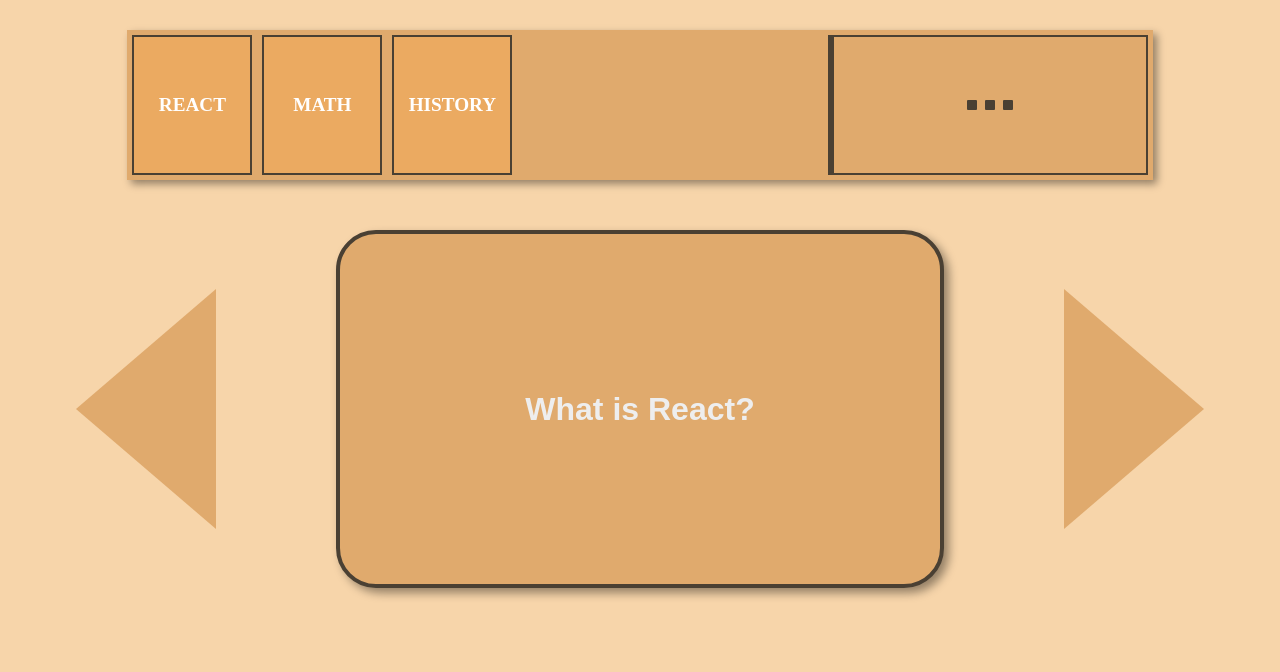
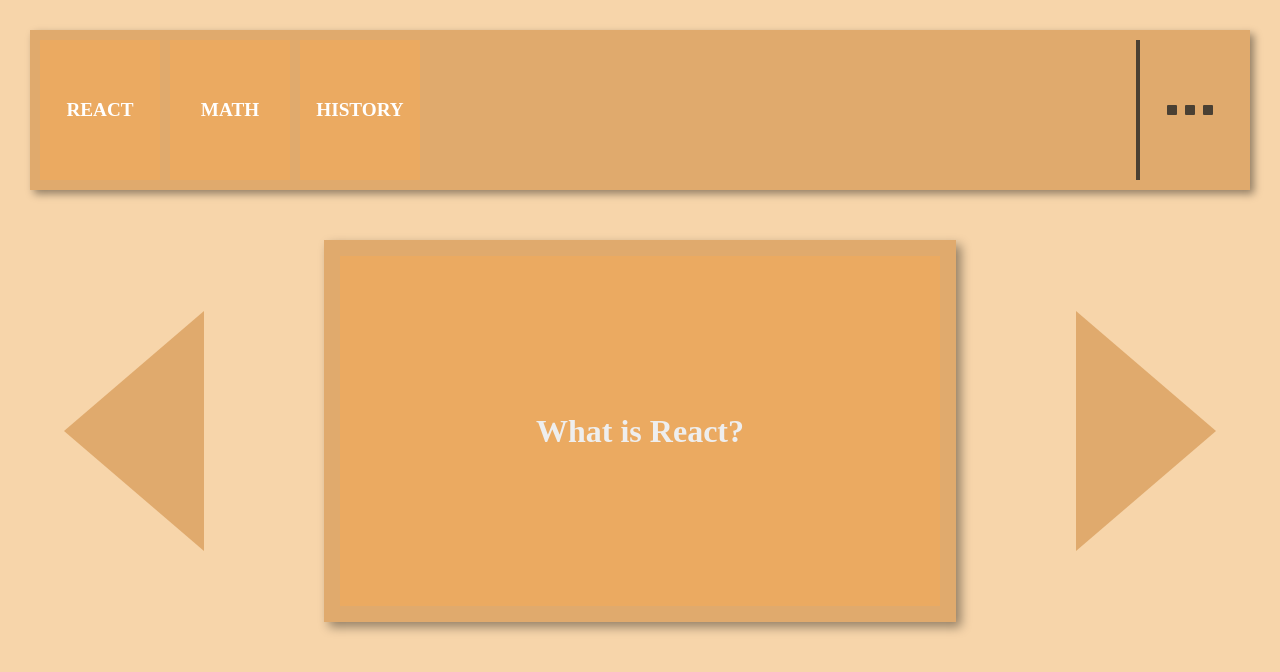
Before and after one commit to IALT1234/SPEAR, a React (Vite) app: page / in a window 1280 px wide. Both pictures are taken after a click on the button "REACT". Shown: the top 672 px of the page. Built offline with nearby package versions, Linux system fonts and the light colour scheme.

Commit message:
Polished deck-bar and current-card sections

```diff
--- a/src/css/Decks_Page.css
+++ b/src/css/Decks_Page.css
@@ -8,12 +8,15 @@
   background-color: #e0aa6d;
   border: 5px solid #e0aa6d;
   margin: 30px auto;
-  width: 90%;
+
+  /* locked width */
+  width: 1200px;
   max-width: 1200px;
+
   box-shadow: 4px 4px 8px rgba(0, 0, 0, 0.4);
   overflow: hidden;
   height: 140px;
-  padding: 0;
+  padding: 5px;
 }
 
 
@@ -40,7 +43,7 @@
 =========================== */
 .deck-buttons-container {
   display: inline-flex;
-  flex-wrap: nowrap;
+  /* flex-wrap: nowrap; */
   white-space: nowrap;
   height: 100%;
   gap : 10px;
@@ -54,7 +57,7 @@
 =========================== */
 .deck-button-wrapper {
   width: 120px;
-  display: flex;
+  /* display: flex; */
   flex-direction: column;
   align-items: center;
   flex-shrink: 0;
@@ -73,7 +76,7 @@
   font-size: 1.2rem;
   background-color: #ebaa61;
   color: white;
-  border: 2px solid #4a4033;
+  border: 2px solid #ebaa61;
   border-radius: 0;
   margin: 0;
   padding: 0;
@@ -89,6 +92,8 @@
 }
 .deck-button:hover {
   background-color: #f3ae55;
+  transform: scale(1.15);
+
 }
 
 
@@ -110,21 +115,21 @@
    Affects: <div className="options-area">
 =========================== */
 .options-area {
-  /* Fixed width in pixels - change 320px to your desired fixed width */
-  width: 320px;
-
+  flex: 0 0 auto;
+  transition: width 0.3s;
   height: 100%;
   background-color: #e0aa6d;
   border-left: 4px solid #4a4033;
-  border-top: 0px solid #e0aa6d;
   /* Prevent shrinking when inside a flex container */
-  flex: 0 0 320px;
-  box-sizing: border-box;
+  /* flex: 0 0 320px;
+  box-sizing: border-box; */
 
 }
 
 /* Default (collapsed) state - shows 3-dot button */
 .options-area:not(.expanded) {
+  /* display: flex; */
+  width: 100px;
   display: flex;
   justify-content: center;
   align-items: center;
@@ -134,6 +139,7 @@
 
 /* Expanded state with grid layout for buttons */
 .options-area.expanded {
+  width: 320px;
   display: grid;
   grid-template-columns: 1fr 1fr 80px;
   grid-template-rows: 1fr 1fr;
@@ -257,7 +263,7 @@
   justify-content: center;
   align-items: center;
   background-color: #e0aa6d;
-  border: 2px solid #4a4033;
+  /* border: 2px solid #4a4033; */
   width: 100%;
   height: 100%;
   cursor: pointer;
--- a/src/css/FlashCard.css
+++ b/src/css/FlashCard.css
@@ -1,10 +1,8 @@
 .flash-card {
   width: 600px;
   height: 350px;
-  background-color: #e0aa6d;
-  border: 4px solid #4a4033;
-  border-radius: 40px;
-  font-size: 32px;
+  background-color: #ebaa61;;
+  border: 16px solid #e0aa6d;  font-size: 32px;
   font-weight: bold;
   color: #eee;
   display: flex;
@@ -14,6 +12,10 @@
   box-shadow: 5px 5px 10px rgba(0, 0, 0, 0.4);
   cursor: pointer;
   transition: transform 0.3s;
+
+  font-family: 'Caveat', cursive;
+  font-weight: bold;
+
 }
 
 .flash-card:hover {
```
